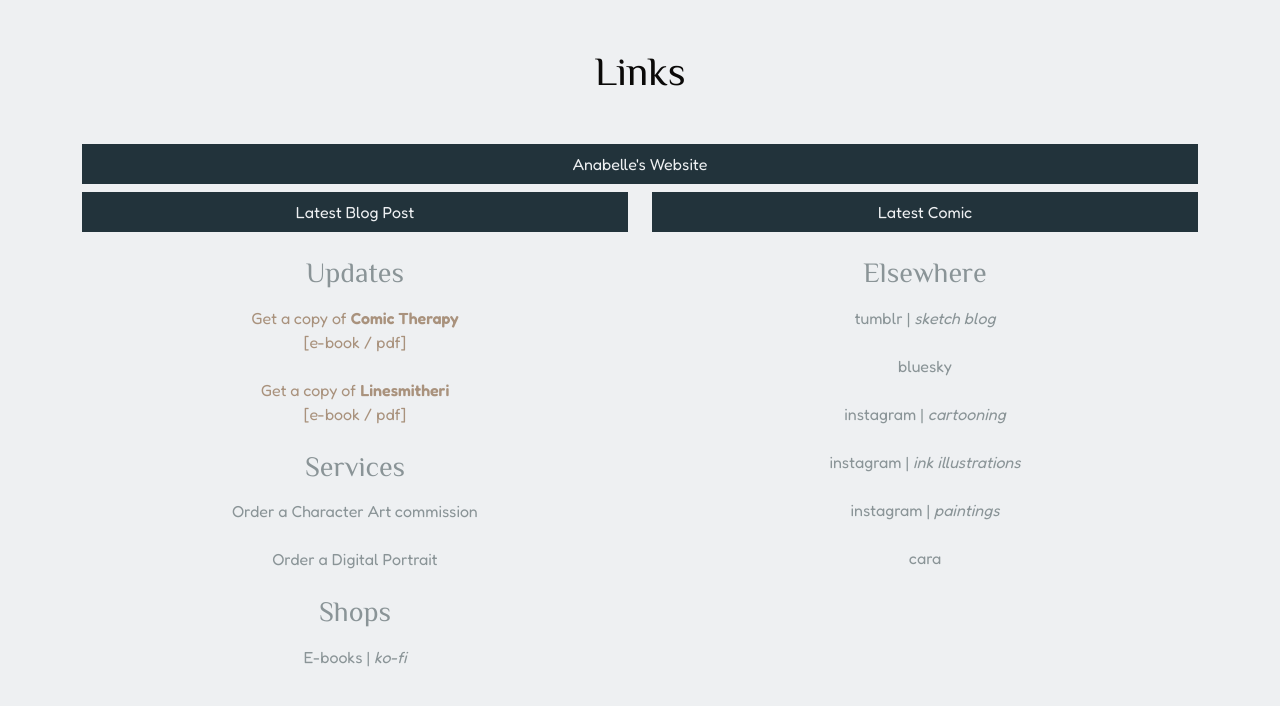
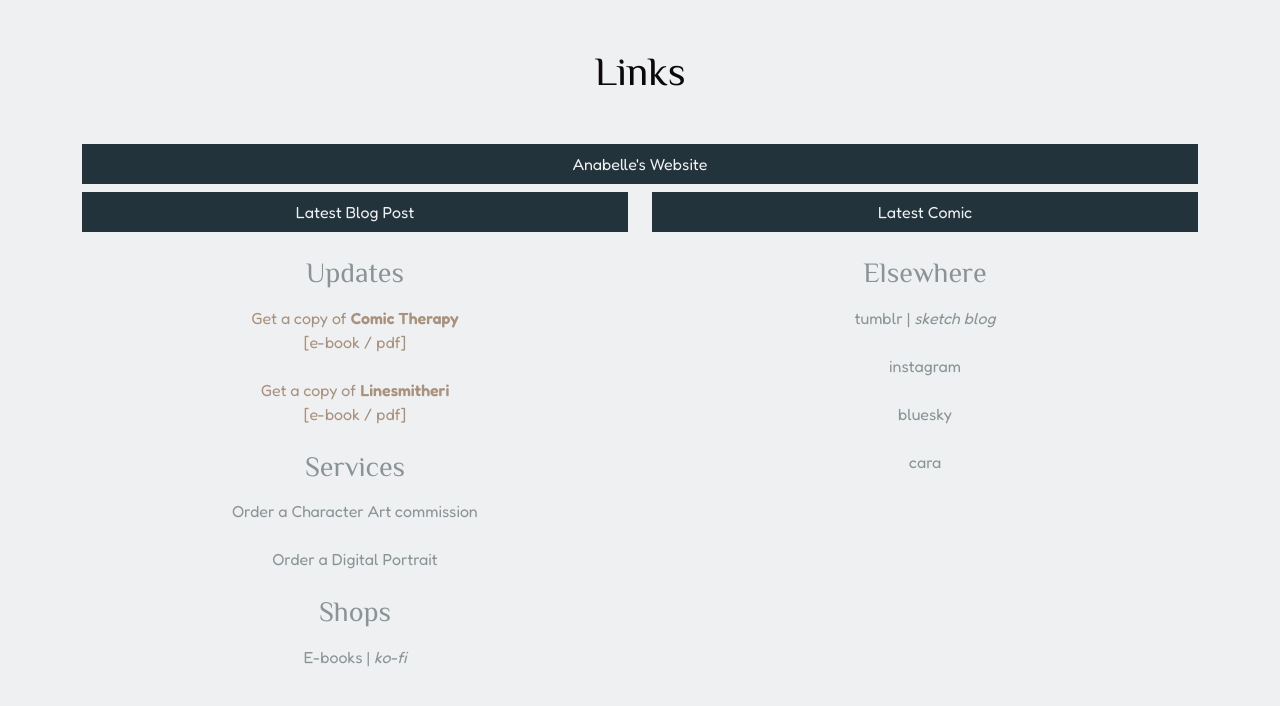
Before and after one commit to nabelore/nabelore.github.io, a Jekyll site: the page built from assets/html/links.html, in a window 1280 px wide. Shown: the top 706 px of the page. Built offline with Jekyll 4.4.1, drawn with Linux system fonts in a browser that asks for light colours.

Commit message:
Update footer and links page

```diff
--- a/_includes/footer.html
+++ b/_includes/footer.html
@@ -18,7 +18,7 @@
           </div>
           {% endif %}
 
-          <p class="mb-1 footertxt {% if page.layout == "post" or page.layout == "read-vert" %}text-center{%endif%}"> 2022-2024 &copy; Anabelle Laureola / anonabelle.
+          <p class="mb-1 footertxt {% if page.layout == "post" or page.layout == "read-vert" %}text-center{%endif%}"> 2022-2025 &copy; Anabelle Laureola / anonabelle.
           All Rights Reserved. [<a href="/tou">Terms of Use</a>]</p>
 
 	        {% if page.layout != "read-vert" %}
--- a/assets/html/links.html
+++ b/assets/html/links.html
@@ -113,28 +113,16 @@ layout: base
 								 tumblr | <i>sketch blog</i>
 							</li>
 						</a>
+						<a href="https://www.instagram.com/anonabelle/" target="_blank" class="button">
+							<li>
+								instagram
+							</li>
+						</a>
 						<a href="https://bsky.app/profile/anonabelle.bsky.social" target="_blank" class="button">
 							<li>
 								bluesky
 							</li>
 						</a>
-
-						<a href="https://www.instagram.com/anonabelle/" target="_blank" class="button">
-							<li>
-								instagram | <i>cartooning</i>
-							</li>
-						</a>
-						<a href="https://www.instagram.com/anonabelle.ink/" target="_blank" class="button">
-							<li>
-								 instagram | <i>ink illustrations</i>
-							</li>
-						</a>
-						<a href="https://www.instagram.com/anonabelle.paint/" target="_blank" class="button">
-							<li>
-								instagram | <i>paintings</i>
-							</li>
-						</a>
-
 						<a href="https://cara.app/anonabelle/" target="_blank" class="button">
 							<li>
 								cara
```
Also changed, not shown: 1 other file.
